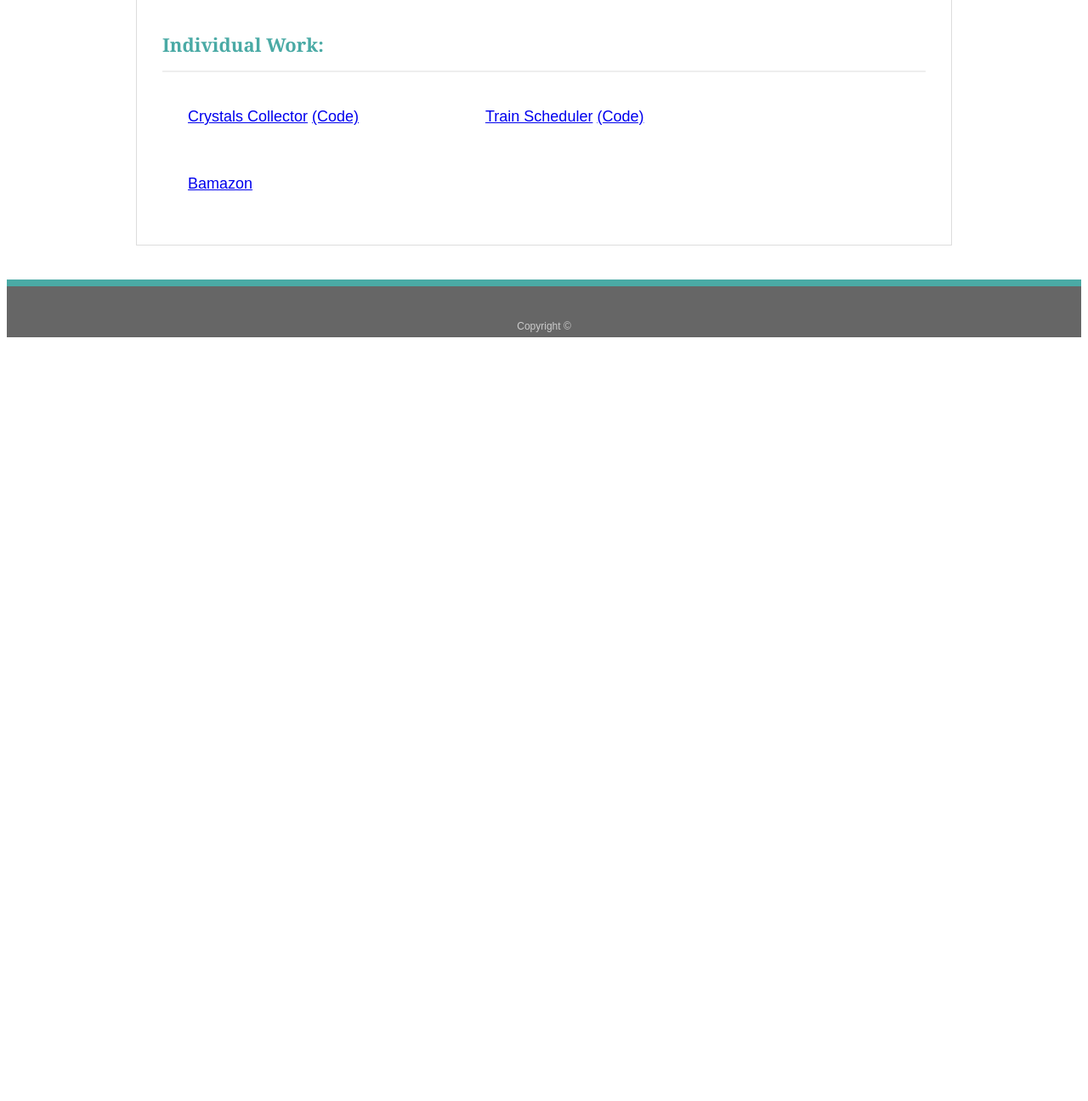
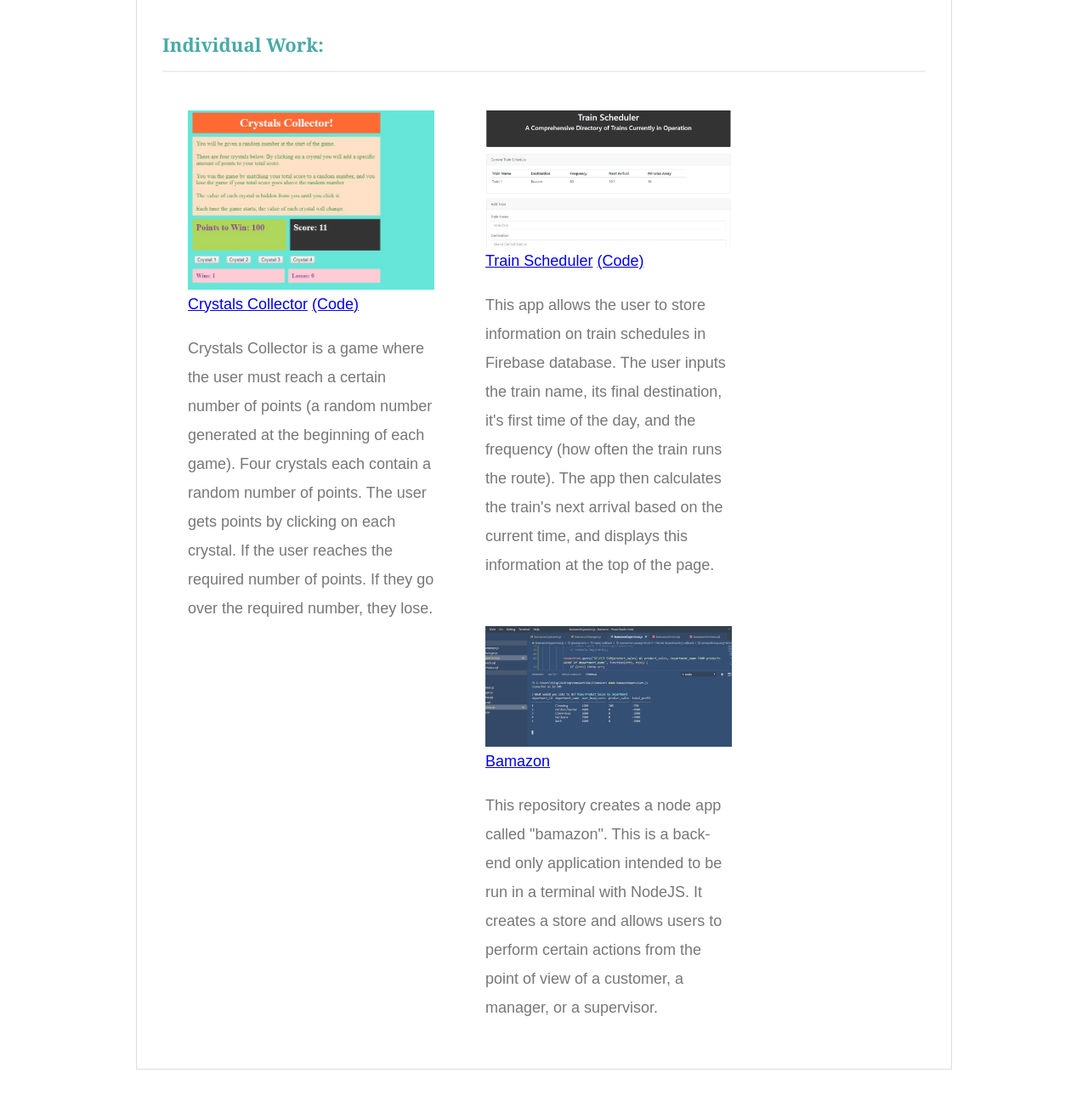
Before and after one commit to tbiaglow/Portfolio, a plain HTML site: page portfolio.html in a window 1280 px wide. Shown: the part 764-2060 px from the top of the page at 85% size. Before the commit the page ends 1169 px from the top, so only its background shows below. Drawn offline with Linux system fonts and the light colour scheme.

Commit message:
added more photos and descriptions to portfolio

```diff
--- a/portfolio.html
+++ b/portfolio.html
@@ -42,17 +42,23 @@
 
       <h2>Individual Work: </h2>
       <div class="work">
+        <img src="assets/images/crystals_collector.jpg" class="auth-image" alt="crystals collector">
         <a href = "https://tbiaglow.github.io/unit-4-game/">Crystals Collector</a>
-          <a href="https://github.com/tbiaglow/unit-4-game">(Code)</a>
+        <a href="https://github.com/tbiaglow/unit-4-game">(Code)</a>
+        <p>Crystals Collector is a game where the user must reach a certain number of points (a random number generated at the beginning of each game). Four crystals each contain a random number of points. The user gets points by clicking on each crystal. If the user reaches the required number of points. If they go over the required number, they lose.</p>
       </div>
 
       <div class="work">
+        <img src="assets/images/train_scheduler.jpg" class="auth-image" alt="train scheduler">
         <a href = "https://tbiaglow.github.io/Train-Scheduler/">Train Scheduler</a>
-          <a href="https://github.com/tbiaglow/Train-Scheduler">(Code)</a>
+        <a href="https://github.com/tbiaglow/Train-Scheduler">(Code)</a>
+        <p>This app allows the user to store information on train schedules in Firebase database. The user inputs the train name, its final destination, it's first time of the day, and the frequency (how often the train runs the route). The app then calculates the train's next arrival based on the current time, and displays this information at the top of the page.</p>
       </div>
 
       <div class="work">
+        <img src="assets/images/bamazon.jpg" class="auth-image" alt="bamazon">
         <a href = "https://github.com/tbiaglow/bamazon">Bamazon</a>
+        <p>This repository creates a node app called "bamazon". This is a back-end only application intended to be run in a terminal with NodeJS. It creates a store and allows users to perform certain actions from the point of view of a customer, a manager, or a supervisor.</p>
       </div>
 
     </section>
```
Also changed, not shown: assets/images/bamazon.jpg (added), assets/images/crystals_collector.jpg (added), assets/images/train_scheduler.jpg (added).
